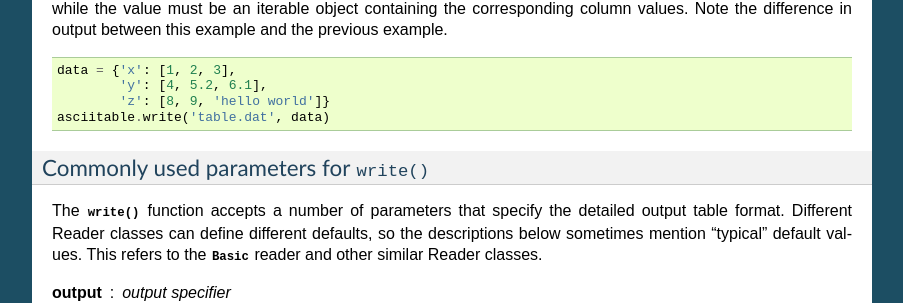
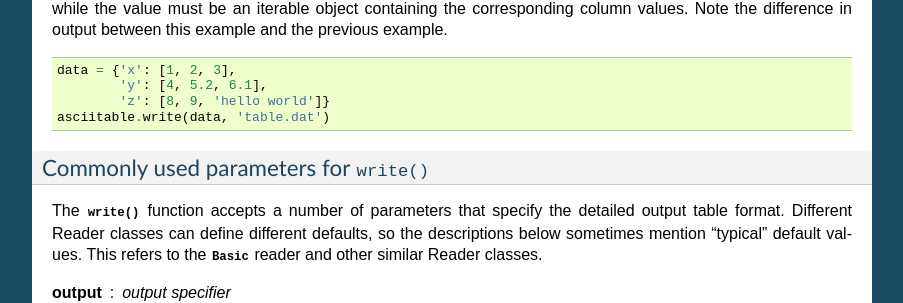
Before and after one commit to taldcroft/asciitable, a Sphinx documentation site: the page built from doc/index.rst, in a window 1280 px wide and 900 px high, scrolled down 9251 px. Shown: the part 150-453 px from the top of the window, without its empty margins (198-1101 px from the left). Built offline with Sphinx 7.4.7, drawn with Linux system fonts in a browser that asks for light colours.

Commit message:
Fix minor doc typo in the Dict of Sequences section

```diff
--- a/doc/index.rst
+++ b/doc/index.rst
@@ -566,7 +566,7 @@ this example and the previous example.
     data = {'x': [1, 2, 3],
             'y': [4, 5.2, 6.1],
             'z': [8, 9, 'hello world']}
-    asciitable.write('table.dat', data)
+    asciitable.write(data, 'table.dat')
 
 
 Commonly used parameters for ``write()``
```
